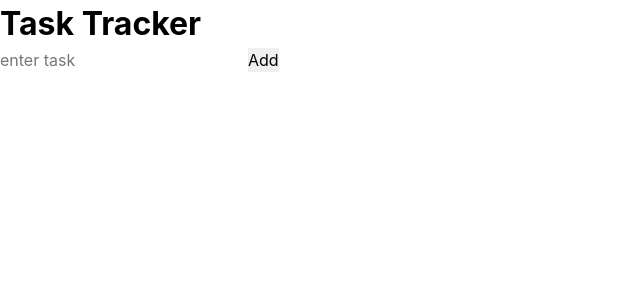
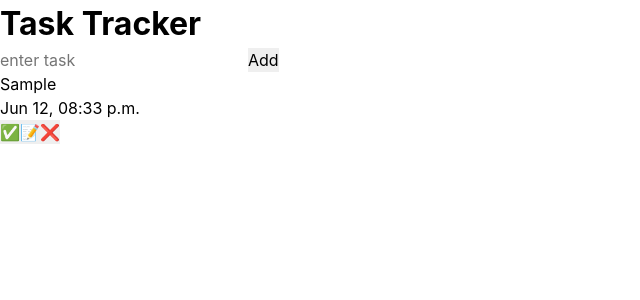
Before and after one commit to danielzhang0714/todoapp, a React (Create React App) app: page / in a window 1280 px wide. Both pictures are taken after typing "Sample" into the empty fields and a click on the button "Add". Shown: the top 300 px of the page, without its empty margins (0-640 px from the left). Built offline with nearby package versions, Linux system fonts and the light colour scheme.

Commit message:
done tasklist, now can use crud functions, edit will change it on the textline

```diff
--- a/public/index.html
+++ b/public/index.html
@@ -10,34 +10,10 @@
       content="Web site created using create-react-app"
     />
     <link rel="apple-touch-icon" href="%PUBLIC_URL%/logo192.png" />
-    <!--
-      manifest.json provides metadata used when your web app is installed on a
-      user's mobile device or desktop. See https://developers.google.com/web/fundamentals/web-app-manifest/
-    -->
-    <link rel="manifest" href="%PUBLIC_URL%/manifest.json" />
-    <!--
-      Notice the use of %PUBLIC_URL% in the tags above.
-      It will be replaced with the URL of the `public` folder during the build.
-      Only files inside the `public` folder can be referenced from the HTML.
-
-      Unlike "/favicon.ico" or "favicon.ico", "%PUBLIC_URL%/favicon.ico" will
-      work correctly both with client-side routing and a non-root public URL.
-      Learn how to configure a non-root public URL by running `npm run build`.
-    -->
     <title>React App</title>
   </head>
   <body>
     <noscript>You need to enable JavaScript to run this app.</noscript>
     <div id="root"></div>
-    <!--
-      This HTML file is a template.
-      If you open it directly in the browser, you will see an empty page.
-
-      You can add webfonts, meta tags, or analytics to this file.
-      The build step will place the bundled scripts into the <body> tag.
-
-      To begin the development, run `npm start` or `yarn start`.
-      To create a production bundle, use `npm run build` or `yarn build`.
-    -->
   </body>
 </html>
--- a/src/components/TaskList.js
+++ b/src/components/TaskList.js
@@ -1,9 +1,49 @@
 import { useState } from 'react';
 
-function TaskList() {
-    return(
-        <></>
-    )
-};
+function TaskList(props) {
+  const [editingId, setEditingId] = useState(null);
+  const [editText, setEditText] = useState('');
+
+  const startEdit = (task) => {
+    setEditingId(task.id);
+    setEditText(task.text);
+  };
+
+  const submitEdit = (event, id) => {
+    event.preventDefault();
+    if (!editText.trim()) return;
+    props.dispatch({ type: 'EDIT_TASK', payload: { id, text: editText } });
+    setEditingId(null);
+  };
+
+  return (
+    <div className="task-grid">
+      {props.tasks.map((task) => (
+        <div key={task.id} className={`task-card ${task.completed ? 'completed' : ''}`}>
+          {editingId === task.id ? (
+            <form onSubmit={(event) => submitEdit(event, task.id)}>
+              <input value={editText} onChange={(event) => setEditText(event.target.value)} autoFocus />
+              <button type="submit">✓</button>
+            </form>
+          ) : (
+            <>
+              <div>
+                <p className="task-text">{task.text}</p>
+                <span className="task-date">{new Date(task.createdAt).toLocaleString('en-CA', {
+                  month: 'short', day: 'numeric', hour: '2-digit', minute: '2-digit'
+                })}</span>
+              </div>
+              <div className="task-actions">
+                <button onClick={() => props.dispatch({ type: 'TOGGLE_COMPLETE', payload: task.id })}>✅</button>
+                <button onClick={() => startEdit(task)}>📝</button>
+                <button onClick={() => props.dispatch({ type: 'DELETE_TASK', payload: task.id })}>❌</button>
+              </div>
+            </>
+          )}
+        </div>
+      ))}
+    </div>
+  );
+}
 
 export default TaskList;
```
